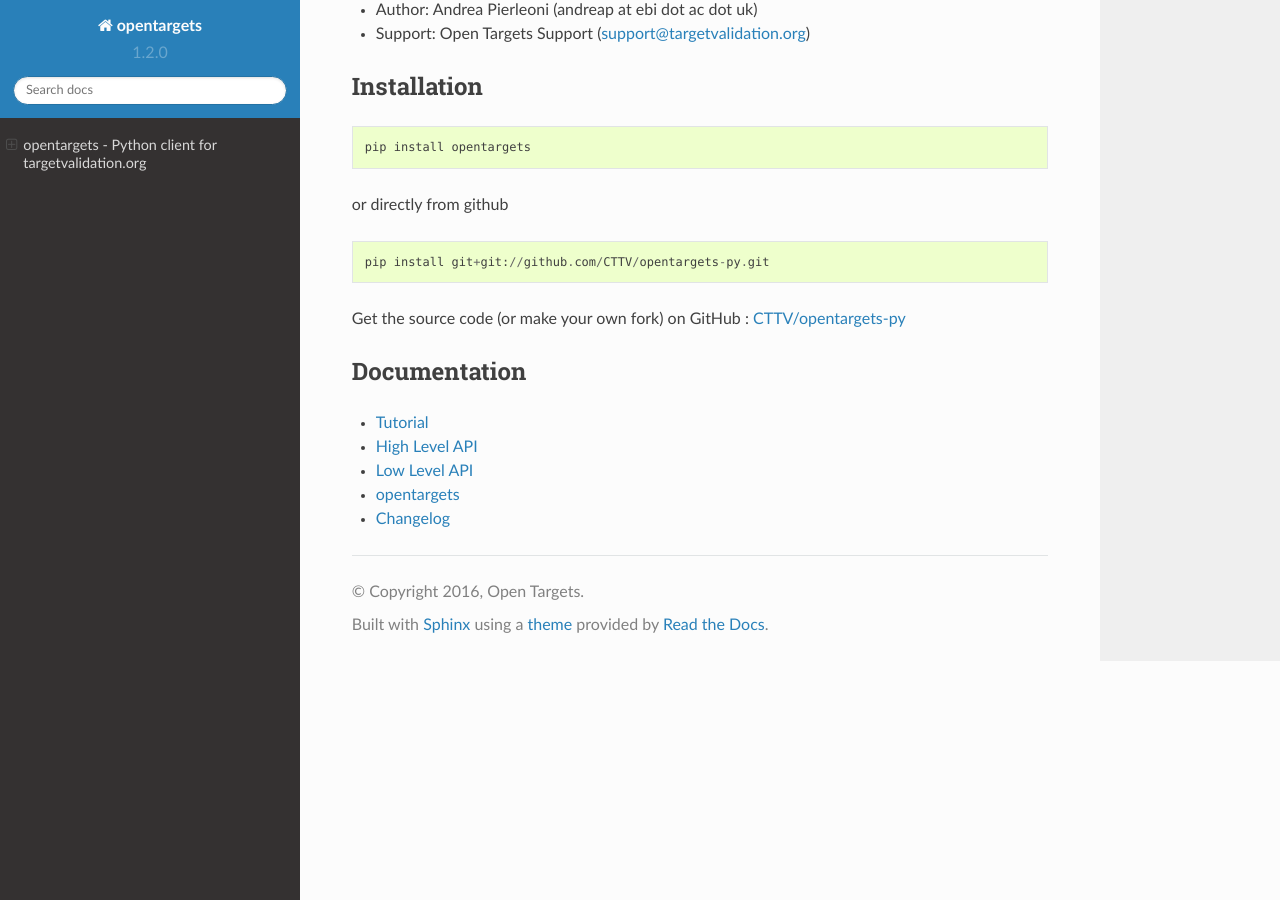
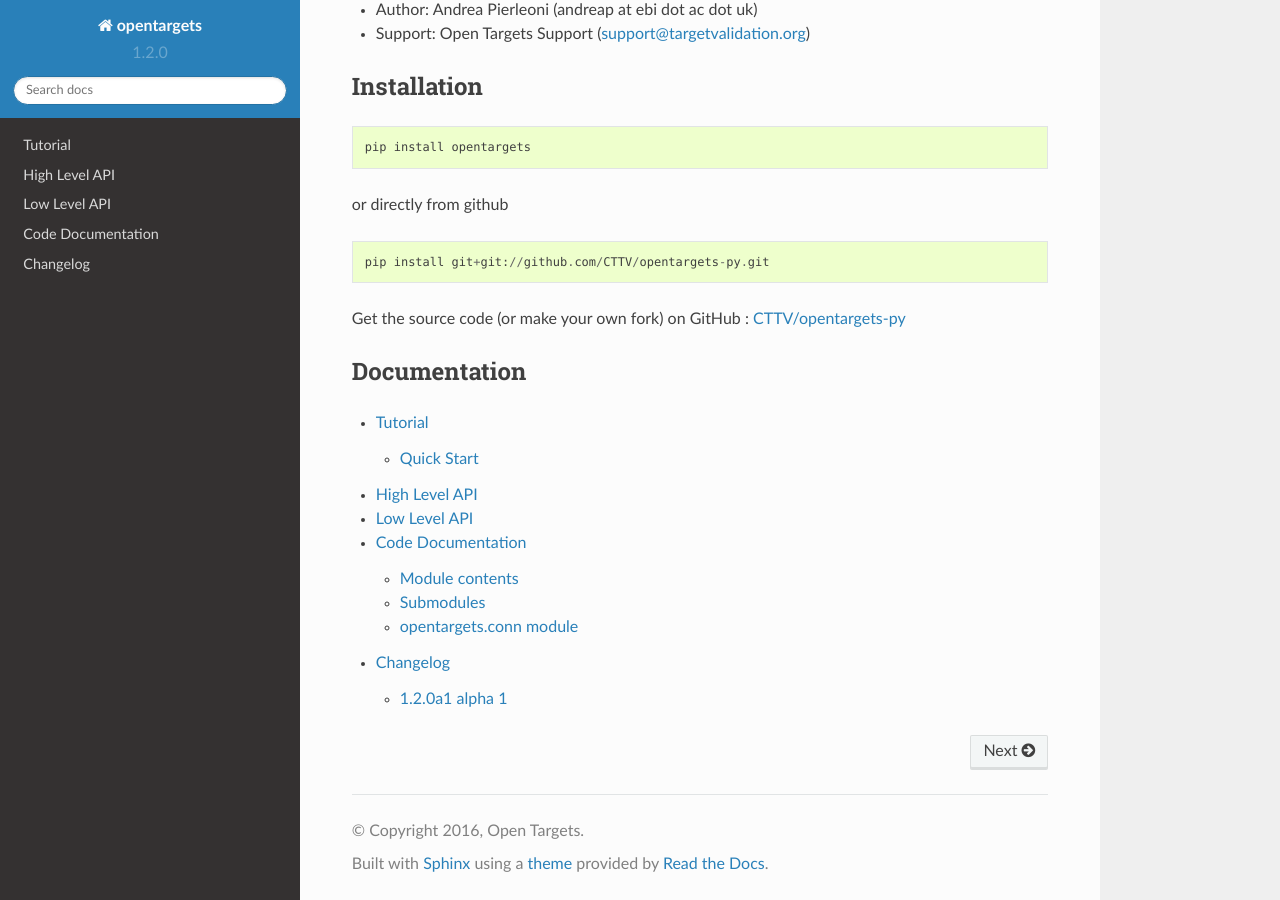
Before and after one commit to opentargets-archive/opentargets-py, a Sphinx documentation site: the page built from docs/source/index.rst, in a window 1280 px wide and 900 px high, scrolled down 778 px. Built offline with Sphinx 7.4.7 and the Read the Docs theme 2.0.0, drawn with Linux system fonts in a browser that asks for light colours.

Commit message:
improved docs

```diff
--- a/docs/source/index.rst
+++ b/docs/source/index.rst
@@ -54,11 +49,13 @@
 ::
 
     pip install opentargets
+
 or directly from github
 
 ::
 
     pip install git+git://github.com/CTTV/opentargets-py.git
+
 Get the source code (or make your own fork) on GitHub : `CTTV/opentargets-py
 <http://github.com/CTTV/opentargets-py>`_
 
@@ -66,8 +63,11 @@
 Documentation
 -------------
 
-* :ref:`tutorial`
-* :ref:`high_level_api`
-* :ref:`low_level_api`
-* :ref:`modules`
-* :ref:`history`
+.. toctree::
+   :maxdepth: 2
+
+   tutorial
+   high_level_api
+   low_level_api
+   modules
+   history
--- a/docs/source/modules.rst
+++ b/docs/source/modules.rst
@@ -1,9 +1,25 @@
 .. _modules:
 
-opentargets
-===========
+Code Documentation
+==================
 
-.. toctree::
-   :maxdepth: 4
+Module contents
+---------------
 
-   opentargets
+
+.. automodule:: opentargets
+    :members:
+    :undoc-members:
+    :show-inheritance:
+
+
+Submodules
+----------
+
+opentargets.conn module
+-----------------------
+
+.. automodule:: opentargets.conn
+    :members:
+    :undoc-members:
+    :show-inheritance:
--- a/docs/source/opentargets.rst
+++ /dev/null
@@ -1,25 +0,0 @@
-.. _opentargets:
-
-opentargets package
-===================
-
-Module contents
----------------
-
-
-.. automodule:: opentargets
-    :members:
-    :undoc-members:
-    :show-inheritance:
-
-
-Submodules
-----------
-
-opentargets.conn module
------------------------
-
-.. automodule:: opentargets.conn
-    :members:
-    :undoc-members:
-    :show-inheritance:
```
Also changed, not shown: other parts of docs/source/index.rst (+0 -5 lines).
